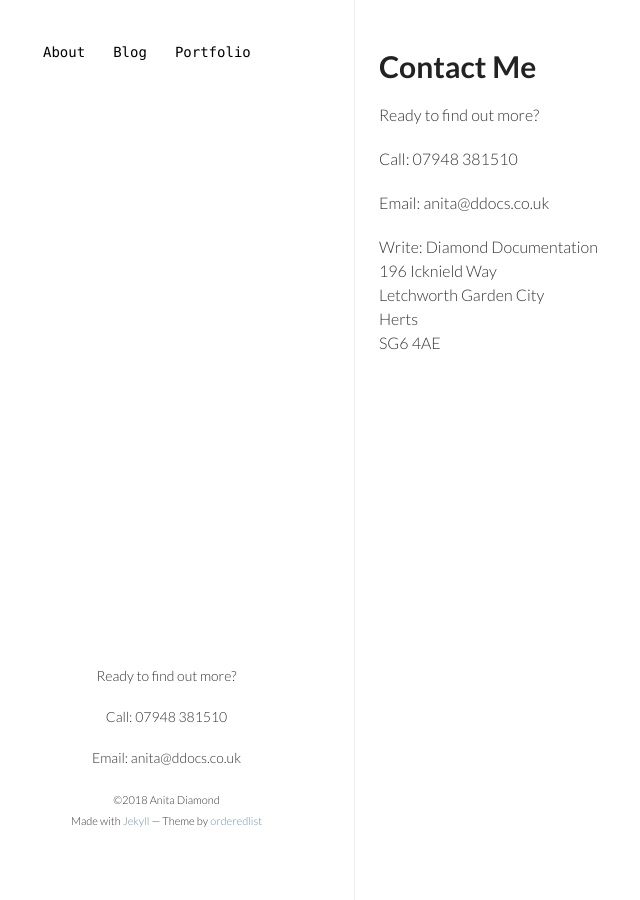
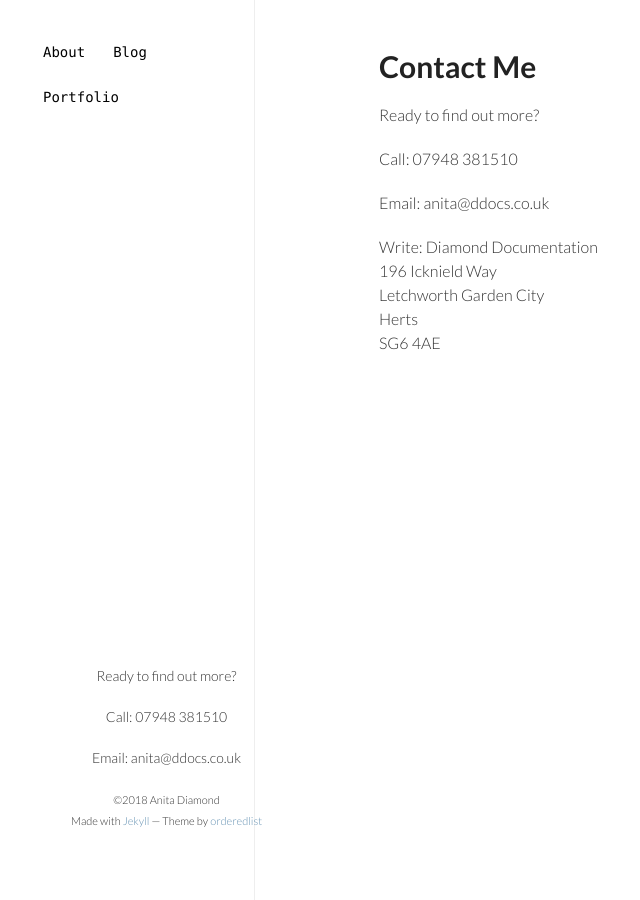
Before and after one commit to ddocs/ddocs.github.io, a Jekyll site: the page built from contact/index.html, in a window 1280 px wide. Shown: the whole page, without its empty margins (136-776 px from the left). Built offline with Jekyll 4.4.1, drawn with Linux system fonts in a browser that asks for light colours; nearby versions of some CDN libraries.

Commit message:
Updated css to make left section narrower

```diff
--- a/css/style.css
+++ b/css/style.css
@@ -200,7 +200,7 @@ th {
 /* Header / Sidebar Top */
 
 header {
-  width:315px;
+  width:215px;
   float:left;
   position:fixed;
   border-right: 1px solid #eee;
```
